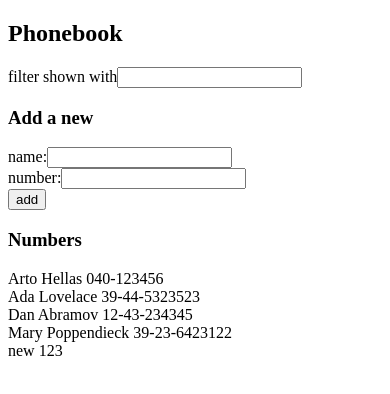
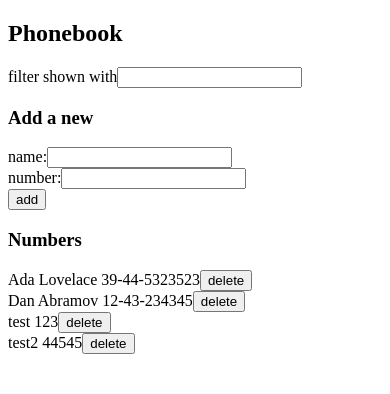
Before and after one commit to MarcGuay/fullstackopen, a React (Create React App) app in the folder part2/phonebook/: page / in a window 390 px wide. Shown: the top 394 px of the page. Built offline with nearby package versions, Linux system fonts and the light colour scheme; data requests are answered from the project's data file.

Commit message:
2.14: The Phonebook step9

```diff
--- a/part2/phonebook/db.json
+++ b/part2/phonebook/db.json
@@ -1,10 +1,5 @@
 {
   "persons": [
-    {
-      "name": "Arto Hellas",
-      "number": "040-123456",
-      "id": 1
-    },
     {
       "name": "Ada Lovelace",
       "number": "39-44-5323523",
@@ -16,13 +11,13 @@
       "id": 3
     },
     {
-      "name": "Mary Poppendieck",
-      "number": "39-23-6423122",
+      "name": "test",
+      "number": "123",
       "id": 4
     },
     {
-      "name": "new",
-      "number": "123",
+      "name": "test2",
+      "number": "44545",
       "id": 5
     }
   ]
--- a/part2/phonebook/src/App.js
+++ b/part2/phonebook/src/App.js
@@ -23,9 +23,11 @@ const PersonForm = ({ onSubmit, nameVal, nameChange, numVal, numChange }) => (
   </form>
 )
 
-const Persons = ({ persons }) => (
+const Persons = ({ persons, deleteHandler }) => (
   persons.map(person =>
-    <div key={person.name}>{person.name} {person.number}</div>
+    <div key={person.id}>
+      <span>{person.name} {person.number}</span><button onClick={() =>deleteHandler(person.id)}>delete</button>
+    </div>
   )
 )
 
@@ -52,12 +54,22 @@ const App = () => {
     } else {
 
       personService.create({name: newName, number: newNumber})
-        .then(response => {
-          setPersons(persons.concat(response.data))
+        .then(newPerson => {
+          setPersons(persons.concat(newPerson))
           setNewName('')
           setNewNumber('')
         })
     }
+  }
+
+  const deleteName = (id) => {
+      personService.del(id)
+        .then(response => {
+          //success
+        })
+        .catch(error => {
+          //error
+        })
   }
 
   const handleNameChange = (event) => {
@@ -79,7 +91,7 @@ const App = () => {
       <h3>Add a new</h3>
       <PersonForm onSubmit={addName} nameVal={newName} nameChange={handleNameChange} numVal={newNumber} numChange={handleNumberChange} />
       <h3>Numbers</h3>
-      <Persons persons={peopleToShow} />
+      <Persons persons={peopleToShow} deleteHandler={deleteName} />
     </div>
   )
 }
--- a/part2/phonebook/src/services/persons.js
+++ b/part2/phonebook/src/services/persons.js
@@ -16,4 +16,9 @@ const update = (id, newObject) => {
   return request.then(response => response.data)
 }
 
-export default { getAll, create, update }
+const del = (id) => {
+  const request = axios.delete(`${baseUrl}/${id}`)
+  return request.then(response => response.data)
+}
+
+export default { getAll, create, update, del }
```
